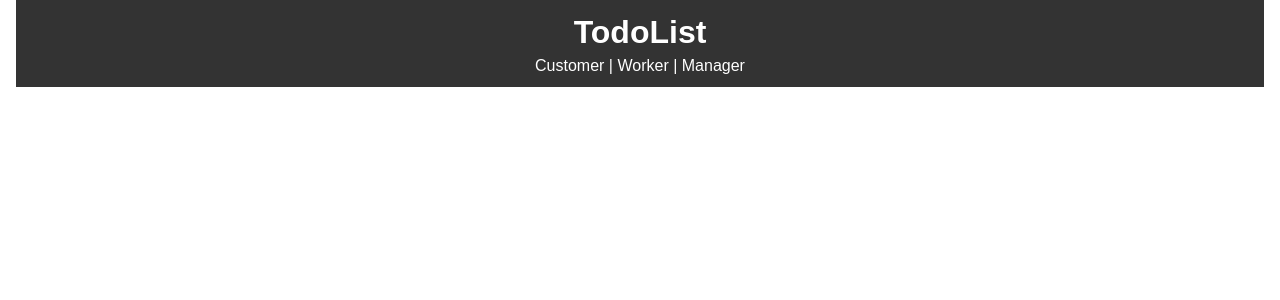
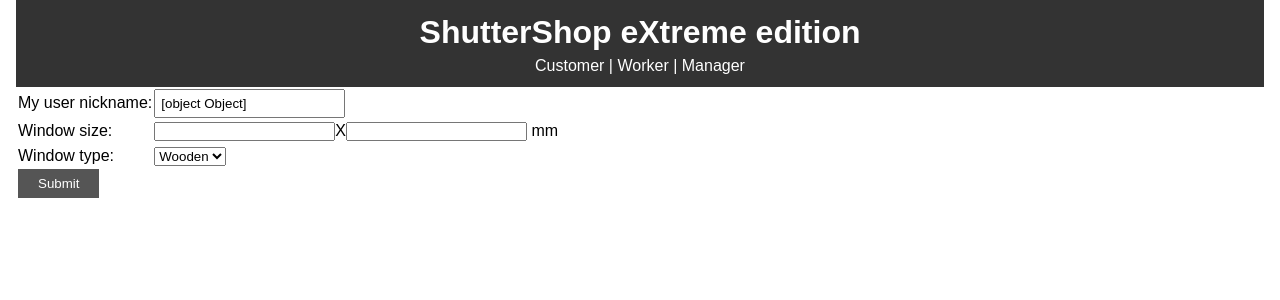
Before and after one commit to tenkiX/shutterShop, a React (Create React App) app: page / in a window 1280 px wide. Shown: the top 300 px of the page. Built offline with nearby package versions, Linux system fonts and the light colour scheme; no server answers; the HTML template or start-up script is replaced by a standard one.

Commit message:
add order function part 1

```diff
--- a/src/App.js
+++ b/src/App.js
@@ -7,6 +7,7 @@ import Manager from './components/pages/Manager';
 import axios from 'axios';
 
 import './App.css';
+import AddOrder from "./components/AddOrder";
 
 class App extends Component {
   state = {
@@ -20,6 +21,15 @@ class App extends Component {
         .then(res => this.setState({ orders: res.data }))
   }
 
+  // Add order
+  addOrder = (orderData) => {
+    console.log("before post" + orderData);
+  //  axios.post('http://localhost:8090/placeOrder', {
+  //    orderData
+  //  })
+  //      .then(res => this.setState({ orders: [...this.state.orders, res.data] }));
+    axios.post('http://localhost:8090/placeOrder', orderData).then(res => {alert("Order submitted");}).catch(e => {alert(e  + " fail.")});
+  };
 
   render() {
     console.log(this.state.orders);
@@ -30,6 +40,7 @@ class App extends Component {
             <Header />
             <Route exact path="/" render={props => (
                 <React.Fragment>
+                  <AddOrder addOrder={this.addOrder} />
                   <Orders orders={this.state.orders} />
 
                 </React.Fragment>
--- /dev/null
+++ b/src/components/AddOrder.js
@@ -0,0 +1,73 @@
+import React, { Component } from 'react';
+
+export class AddOrder extends Component {
+    state = {
+        order: {
+            customerId: "",
+            shutterType: "",
+            windowHeight: "",
+            windowWidth:""
+    }};
+
+    onSubmit = (e) => {
+        e.preventDefault();
+        let orderData = {
+            order: {
+            customerId: "3",
+            shutterType: "sfddsf",
+            windowHeight: "23",
+            windowWidth:"3232"
+            }};
+
+        this.setState({order: orderData});
+        console.log(this.state.order);
+        this.props.addOrder(this.state.order);
+
+    };
+
+    onChange = (e) => this.setState({ [e.target.name]: e.target.value });
+
+    render() {
+        return (
+            <form onSubmit={this.onSubmit} style={{ display: 'flex' }}>
+                <table><tbody>
+                    <tr>
+                        <td>My user nickname:</td>
+                        <td><input
+                            type="text"
+                            name="userNickName"
+                            style={{ flex: '10', padding: '5px' }}
+                            placeholder="My super unique username..."
+                            value={this.state.order}
+                            onChange={this.onChange}
+                        /></td>
+                    </tr>
+                    <tr>
+                        <td> Window size:</td>
+                        <td><input type="number" name="quantity" min="1"/>
+                            X
+                            <input type="number" name="quantity" min="1"/> mm</td>
+                    </tr>
+                    <tr>
+                        <td> Window type:</td>
+                        <td><select name="Select type">
+                            <option value="wooden">Wooden</option>
+                            <option value="steel">Steel</option>
+                            <option value="plastic">Plastic</option>
+                        </select></td>
+                    </tr>
+                    <tr>
+                        <td><input
+                            type="submit"
+                            value="Submit"
+                            className="btn"
+                            style={{flex: '1'}}
+                        /></td>
+                    </tr></tbody>
+                </table>
+         </form>
+        )
+    }
+}
+
+export default AddOrder
--- a/src/components/layout/Header.js
+++ b/src/components/layout/Header.js
@@ -4,7 +4,7 @@ import { Link } from 'react-router-dom';
 function Header() {
   return (
     <header style={headerStyle}>
-      <h1>TodoList</h1>
+      <h1>ShutterShop eXtreme edition</h1>
       <Link style={linkStyle} to="/">Customer</Link> | <Link style={linkStyle} to="/worker">Worker</Link> | <Link style={linkStyle} to="/manager">Manager</Link>
     </header>
   )
```
Also changed, not shown: public/js/customer.js (deleted, +0 -39 lines), public/js/manager.js (deleted, +0 -39 lines), public/js/worker.js (deleted, +0 -70 lines), src/server/shutterController.js (+4 -4 lines), public/js/index.js (deleted), 2 other files (tests, documents, lock files or other folders).
